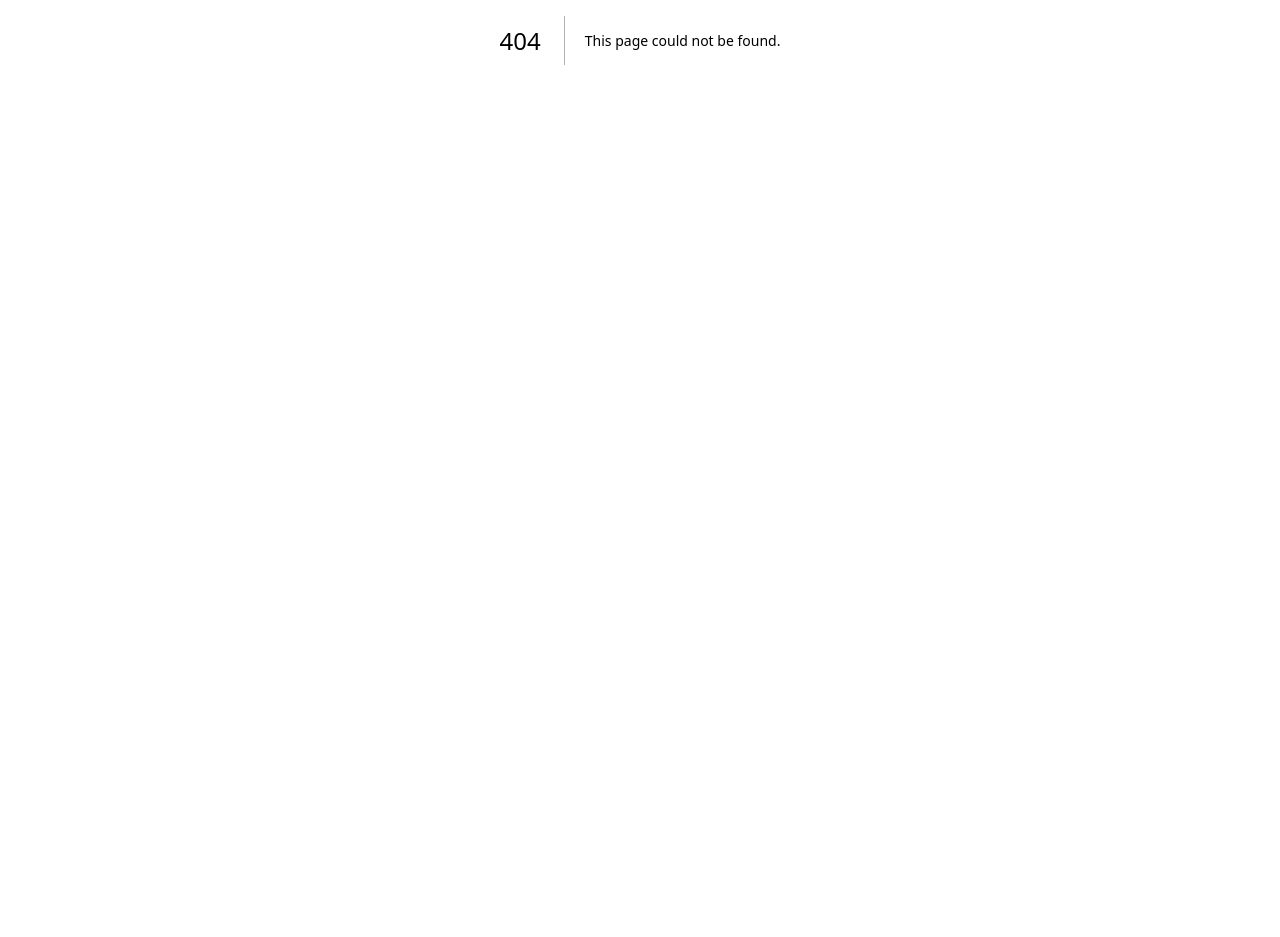
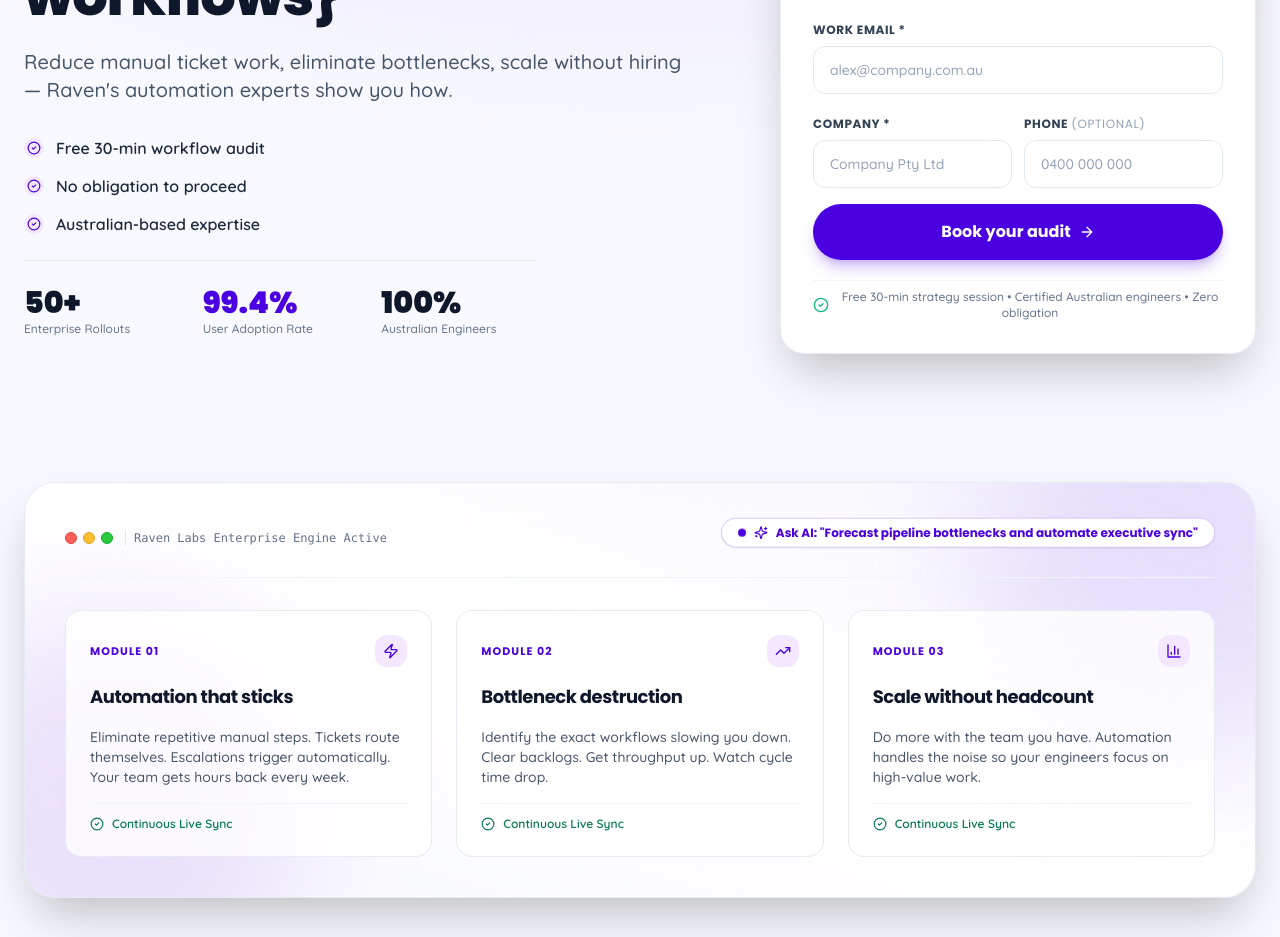
Before and after one commit to sreekar-gkb/Landing-pages-ravenlabs, a Next.js app: page /jira-ticket-automation in a window 1280 px wide. Before the commit this address had no page. Shown: the part 360-1297 px from the top of the page. Before the commit the page ends 800 px from the top, so only its background shows below. Built offline with nearby package versions, Linux system fonts and the light colour scheme; no server answers.

Commit message:
Deploy jira-ticket-automation landing page

```diff
--- /dev/null
+++ b/app/jira-ticket-automation/page.tsx
@@ -0,0 +1,138 @@
+import CampaignTemplate from '@/components/template/CampaignTemplate'
+import type { CampaignContent } from '@/components/template/CampaignContent.types'
+
+const content: CampaignContent = {
+  nav: {
+    phoneHref: 'tel:1300000000',
+    phoneLabel: 'Give us a call'
+  },
+  hero: {
+    headlineTemplate: 'Turn JIRA chaos into streamlined {ticket workflows}',
+    subhead: 'Reduce manual ticket work, eliminate bottlenecks, scale without hiring — Raven\'s automation experts show you how.',
+    bullets: [
+      'Free 30-min workflow audit',
+      'No obligation to proceed',
+      'Australian-based expertise'
+    ],
+    formHeading: 'Let\'s audit your JIRA workflow',
+    formSubhead: 'Tell us what\'s slowing your team down.',
+    ctaLabel: 'Book your audit'
+  },
+  problem: {
+    heading: 'JIRA works. Your workflow doesn\'t.',
+    body: 'You\'ve got JIRA running, but tickets pile up. Manual handoffs between teams eat time. Escalations get missed. Your team spends half the day moving tickets, not solving problems. The tool isn\'t the problem — the workflow is.'
+  },
+  answer: {
+    heading: 'Streamline without replacing',
+    subhead: 'We don\'t sell you a new platform. We optimize the one you\'ve got.',
+    benefits: [
+      {
+        title: 'Automation that sticks',
+        body: 'Eliminate repetitive manual steps. Tickets route themselves. Escalations trigger automatically. Your team gets hours back every week.',
+        icon: 'zap'
+      },
+      {
+        title: 'Bottleneck destruction',
+        body: 'Identify the exact workflows slowing you down. Clear backlogs. Get throughput up. Watch cycle time drop.',
+        icon: 'trending-up'
+      },
+      {
+        title: 'Scale without headcount',
+        body: 'Do more with the team you have. Automation handles the noise so your engineers focus on high-value work.',
+        icon: 'chart'
+      },
+      {
+        title: 'Built for JIRA',
+        body: 'We speak JIRA natively — custom fields, workflows, integrations, automation rules. No workarounds. No compromise.',
+        icon: 'wrench'
+      }
+    ]
+  },
+  proof: {
+    testimonials: [
+      {
+        quote: 'We cut ticket processing time by 40% in the first month. The automation caught things we were manually checking. Raven didn\'t just fix JIRA — they fixed our process.',
+        name: 'Sarah Chen',
+        title: 'Operations Manager, FinTech SaaS',
+        sample: true
+      },
+      {
+        quote: 'Every team has a different workflow. Raven understood ours and built automation that works, not against us. That\'s rare.',
+        name: 'Marcus Williams',
+        title: 'Tech Lead, Logistics',
+        sample: true
+      },
+      {
+        quote: 'We were looking at replacing JIRA. Raven showed us we just needed to automate half our manual steps. Saved us six months of migration chaos.',
+        name: 'Priya Kapoor',
+        title: 'Director of Engineering, Retail Platform',
+        sample: true
+      }
+    ]
+  },
+  process: {
+    heading: 'How we optimize your JIRA in four steps',
+    subhead: 'From audit to live automation — typically complete in 2–3 weeks.',
+    steps: [
+      {
+        title: 'Audit your workflows',
+        body: 'We map every ticket journey, spot the manual steps, find the delays. You\'ll see exactly where time is being lost.'
+      },
+      {
+        title: 'Design automation',
+        body: 'We build the rules, custom fields, and integrations that replace manual work. No guess-and-check — every rule targets a real bottleneck.'
+      },
+      {
+        title: 'Test and refine',
+        body: 'Live testing with your real workflows. We catch edge cases, tweak automation, train your team.'
+      },
+      {
+        title: 'Deploy and measure',
+        body: 'Go live. Track metrics. Prove the impact — time saved, tickets processed, cycle time reduction.'
+      }
+    ]
+  },
+  faq: {
+    heading: 'Questions about JIRA automation',
+    items: [
+      {
+        q: 'Will this disrupt our team\'s workflow?',
+        a: 'No. We map your current workflows first and build automation around them. You\'re not changing how you work — you\'re just removing the manual parts.'
+      },
+      {
+        q: 'How long does automation typically take to implement?',
+        a: 'Most workflows are automated within 2–3 weeks. It depends on complexity, but we typically start showing results within the first week.'
+      },
+      {
+        q: 'What if we have custom fields or complex workflows?',
+        a: 'Perfect — that\'s where we excel. We\'ve optimized everything from simple ticket routing to multi-step approval chains across teams.'
+      },
+      {
+        q: 'Do you handle JIRA integrations with other tools?',
+        a: 'Yes. We integrate JIRA with Slack, Microsoft Teams, Zapier, webhooks, and custom APIs. If it connects, we can automate it.'
+      },
+      {
+        q: 'What happens if automation breaks something?',
+        a: 'We test everything in a staging environment first. You see it working before it touches production. We also provide support for 30 days post-launch.'
+      },
+      {
+        q: 'Can this integrate with our other systems?',
+        a: 'Yes — we connect JIRA to your existing stack: ERPs, CRMs, BI tools, Fulqrom automation, and custom databases.'
+      }
+    ]
+  },
+  finalCta: {
+    heading: 'Stop managing tickets. Start automating them.',
+    body: 'One 30-minute conversation shows you where your JIRA workflow is leaking time and what automation could do for your team.',
+    ctaLabel: 'Book your workflow audit',
+    reassurance: 'Free audit. No slides. No obligation.'
+  },
+  footer: {
+    aboutLine: 'Raven Labs is an Australian automation consultancy helping teams scale with JIRA, Zoho, Shopify, and custom integrations.',
+    abn: '[ABN pending]'
+  }
+}
+
+export default function Page() {
+  return <CampaignTemplate campaign="jira-ticket-automation" content={content} />
+}
--- /dev/null
+++ b/app/jira-ticket-automation/thanks/page.tsx
@@ -0,0 +1,12 @@
+import ThanksTemplate from '@/components/template/ThanksTemplate'
+
+export default function ThanksPage() {
+  return (
+    <ThanksTemplate
+      campaign="jira-ticket-automation"
+      nav={{ phoneHref: 'tel:1300000000', phoneLabel: 'Give us a call' }}
+      heading="Thanks — we're on it."
+      body="One of the Raven Labs team will be in touch within one business day to schedule your workflow audit."
+    />
+  )
+}
```
Also changed, not shown: data/campaigns.json (+8 -0 lines).
